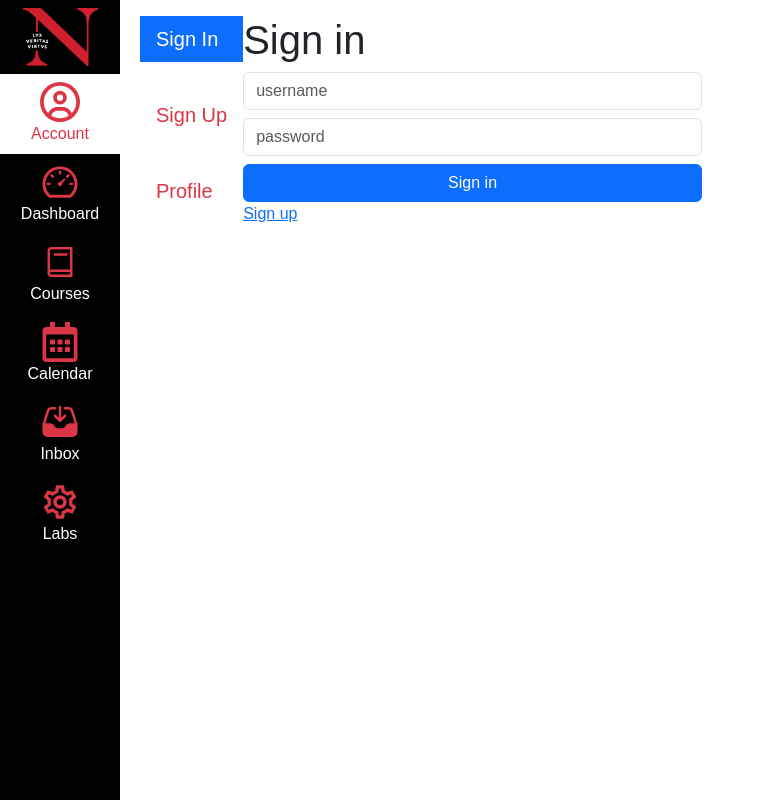
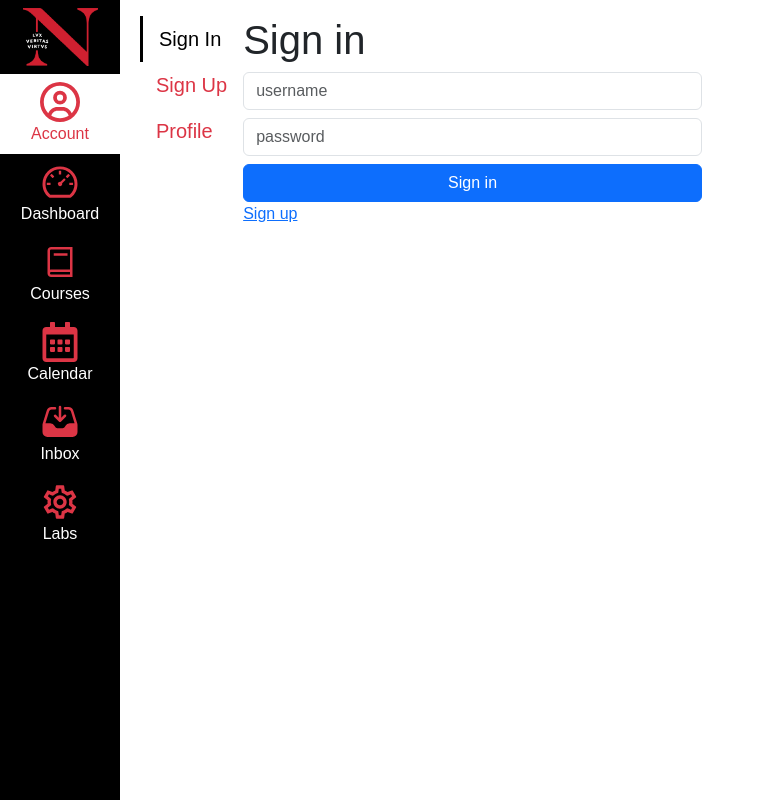
Before and after one commit to c2-code/kanbas-react-web-app, a React (Create React App) app: page /Labs#/Kanbas/Account/Signin in a window 1280 px wide. Shown: the whole page, without its empty margins (0-765 px from the left). Built offline with nearby package versions, Linux system fonts and the light colour scheme.

Commit message:
fixed sign in, final submission

```diff
--- a/src/Kanbas/Account/Navigation.tsx
+++ b/src/Kanbas/Account/Navigation.tsx
@@ -1,39 +1,17 @@
-import { Link, useLocation } from "react-router-dom";
-
+import { Link } from "react-router-dom";
+import { useLocation } from "react-router";
 export default function AccountNavigation() {
   const { pathname } = useLocation();
+  return (
+    <div id="wd-account-navigation" className="wd list-group fs-5 rounded-0">
+      <Link id="wd-signin-link" to="/Kanbas/Account/Signin"
+        className={`list-group-item ${pathname.includes("Signin") ? "active border-0" : "text-danger border border-0"}`}>Sign In</Link>
 
-  return (
-    <div id="wd-account-navigation" className="list-group fs-5 rounded-0">
-      <Link
-        id="wd-course-home-link"
-        to="/Kanbas/Account/Signin"
-        className={`list-group-item list-group-item-action ${
-          pathname.includes("Signin") ? "active border-0" : "text-danger border-0"
-        }`}
-      >
-        Sign In
-      </Link>
-      <br />
+      <Link id="wd-signup-link" to="/Kanbas/Account/Signup"
+        className={`list-group-item ${pathname.includes("Signup") ? "active border-0" : "text-danger border border-0"}`}>Sign Up</Link>
 
-      <Link
-        to="/Kanbas/Account/Signup"
-        className={`list-group-item list-group-item-action ${
-          pathname.includes("Signup") ? "active border-0" : "text-danger border-0"
-        }`}
-      >
-        Sign Up
-      </Link>
-      <br />
-
-      <Link
-        to="/Kanbas/Account/Profile"
-        className={`list-group-item list-group-item-action ${
-          pathname.includes("Profile") ? "active border-0" : "text-danger border-0"
-        }`}
-      >
-        Profile
-      </Link>
+      <Link id="wd-profile-link" to="/Kanbas/Account/Profile"
+        className={`list-group-item ${pathname.includes("Profile") ? "active border-0" : "text-danger border border-0"}`}>Profile</Link>
     </div>
   );
 }
```
